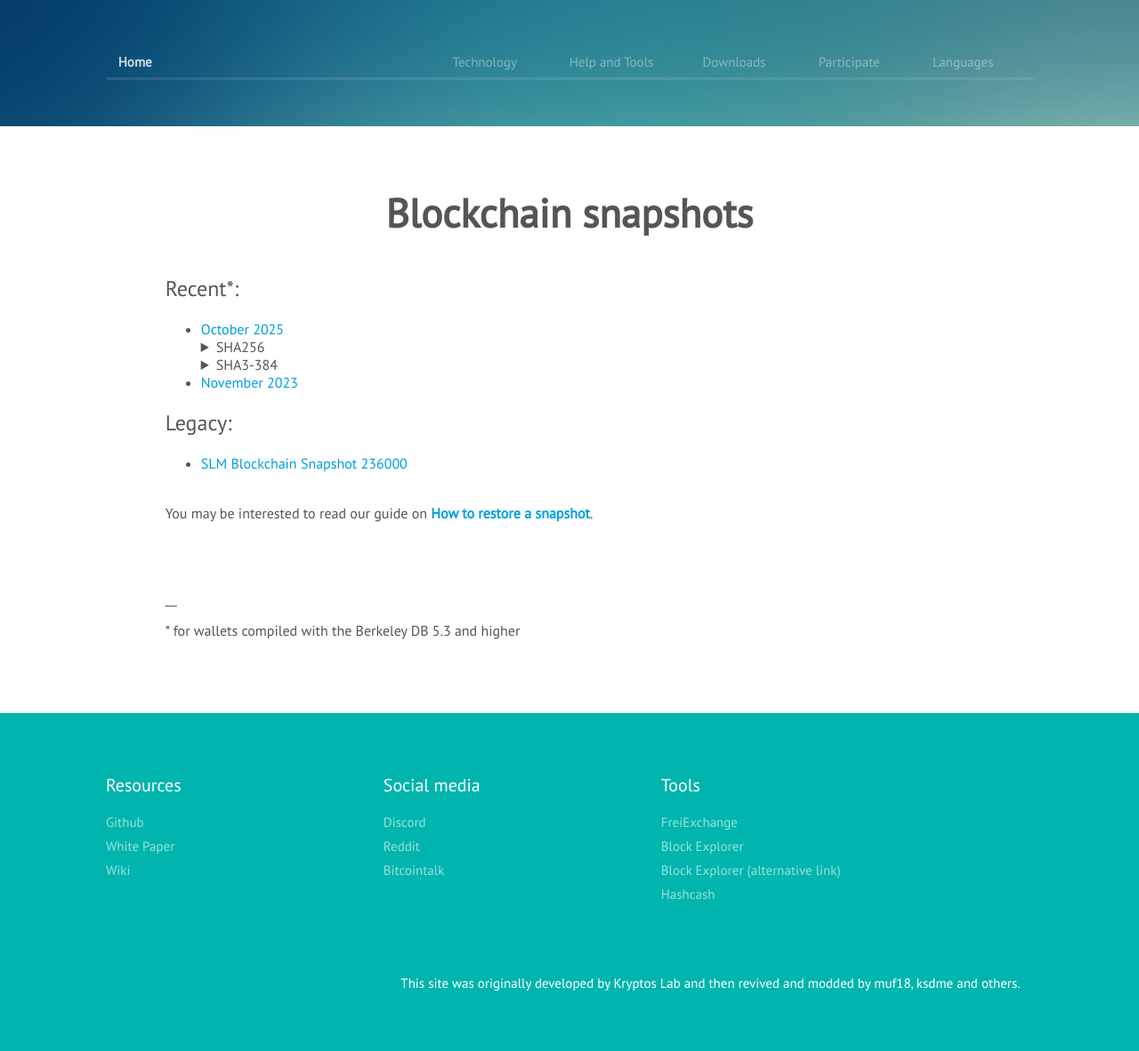
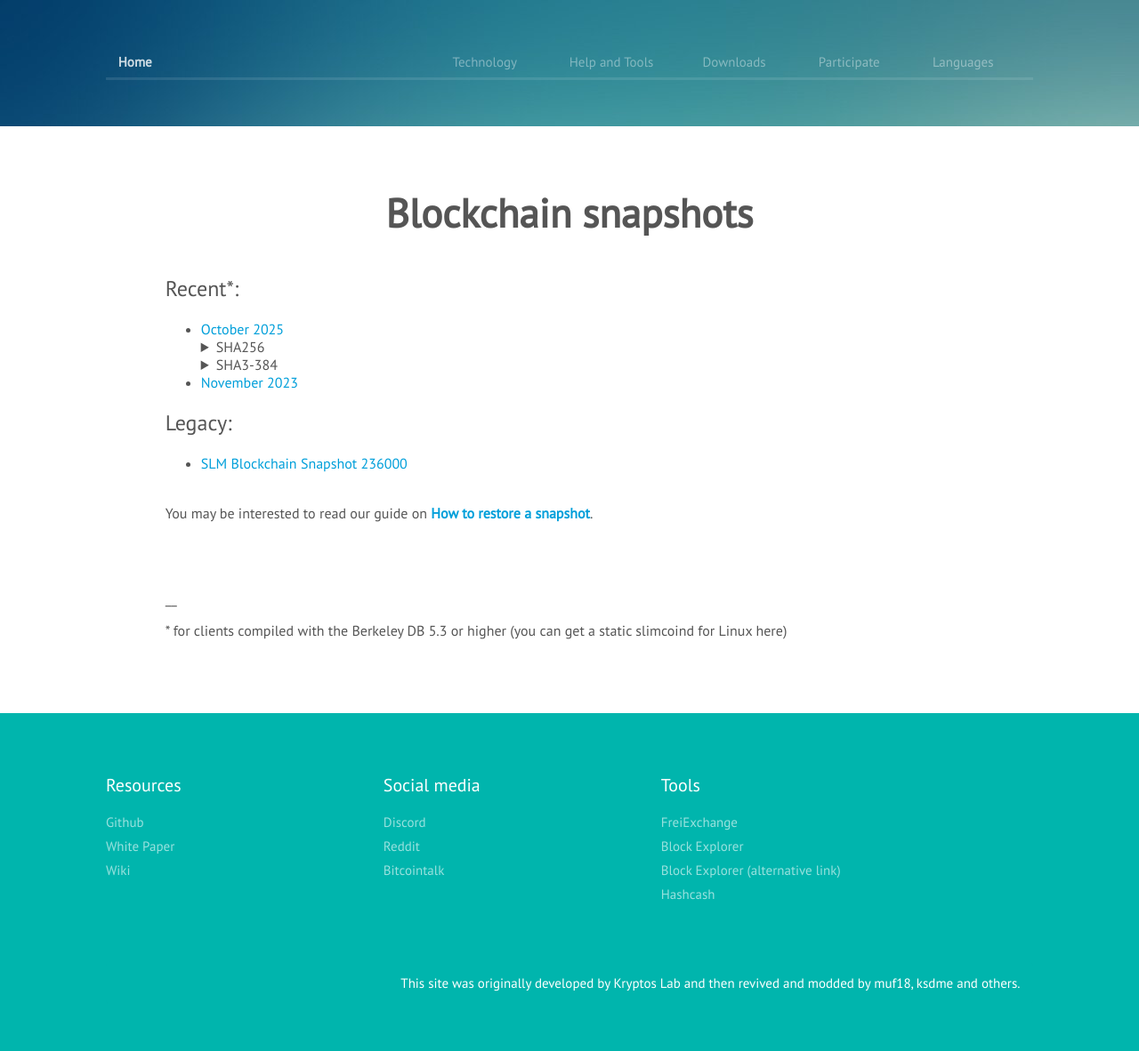
Before and after one commit to slimcoin-project/slimcoin-project.github.io, a Jekyll site: the page built from content/en/snapshots.md, in a window 1280 px wide. Shown: the whole page at 89% size. Built offline with Jekyll 4.4.1, drawn with Linux system fonts in a browser that asks for light colours; some web fonts are replaced.

Commit message:
Update snapshots.md (adding static slimcoind for Linux to download)

```diff
--- a/content/en/snapshots.md
+++ b/content/en/snapshots.md
@@ -29,4 +29,4 @@ You may be interested to read our guide on [How to restore a snapshot](/restore-
 
 __
 
-\* for wallets compiled with the Berkeley DB 5.3 and higher
+\* for clients compiled with the Berkeley DB 5.3 or higher (you can get a static slimcoind for Linux here)
```
